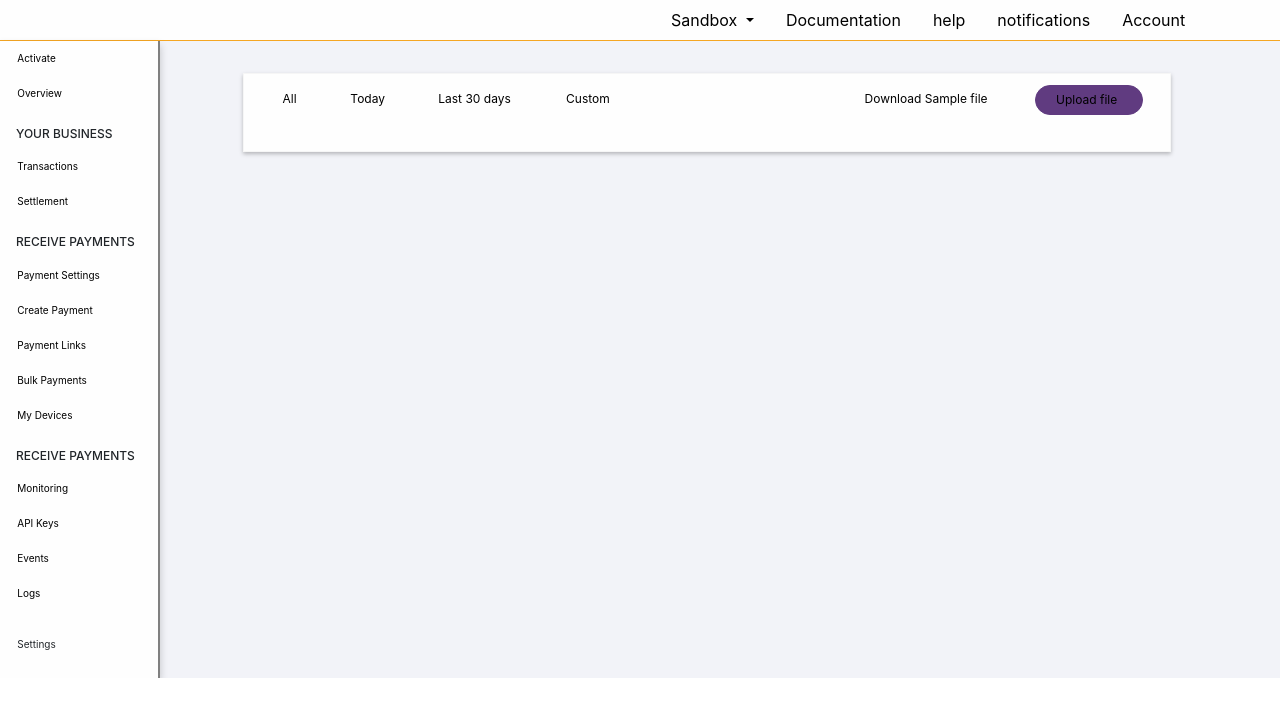
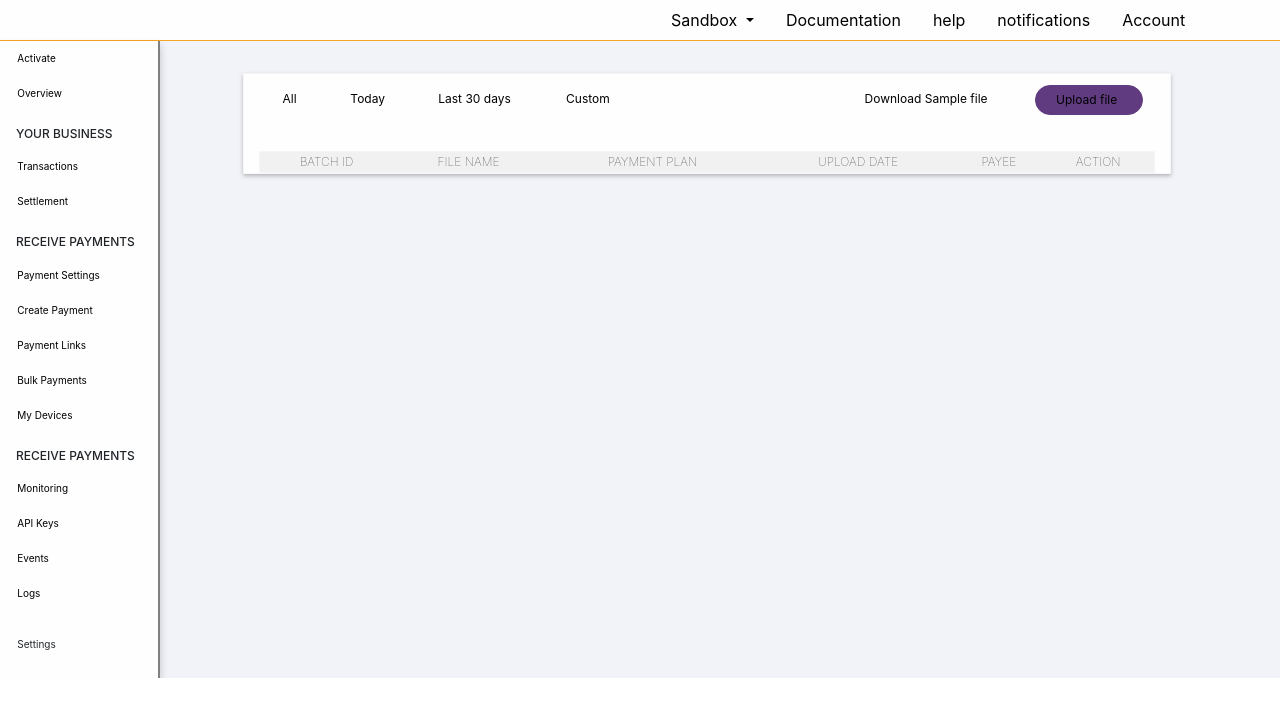
Before and after one commit to emmanuelmacharia/Jenga-prototype, an Angular app: page / in a window 1280 px wide. Shown: the top 716 px of the page. Built offline with nearby package versions, Linux system fonts and the light colour scheme.

Commit message:
the table headers are complete

```diff
--- a/src/app/app.module.ts
+++ b/src/app/app.module.ts
@@ -7,6 +7,7 @@ import { TopNavComponent } from './top-nav/top-nav.component';
 import { SideNavComponent } from './side-nav/side-nav.component';
 import { DataCardComponent } from './data-card/data-card.component';
 import { DataCardNavComponent } from './data-card-nav/data-card-nav.component';
+import { DatatableComponent } from './datatable/datatable.component';
 
 @NgModule({
   declarations: [
@@ -14,7 +15,8 @@ import { DataCardNavComponent } from './data-card-nav/data-card-nav.component';
     TopNavComponent,
     SideNavComponent,
     DataCardComponent,
-    DataCardNavComponent
+    DataCardNavComponent,
+    DatatableComponent
   ],
   imports: [
     BrowserModule,
--- a/src/app/data-card/data-card.component.html
+++ b/src/app/data-card/data-card.component.html
@@ -1,3 +1,4 @@
 <section class="datacard-container">
   <app-data-card-nav></app-data-card-nav>
+  <app-datatable></app-datatable>
 </section>
--- /dev/null
+++ b/src/app/datatable/datatable.component.css
@@ -0,0 +1,15 @@
+.container table {
+  font-size: 12px;
+  width: 100%;
+}
+
+.container table .table-head {
+  border: solid 1px #f6f6f6;
+  background-color: #f1f1f1;
+}
+
+.container table tr th {
+  margin: 1rem;
+  font-weight: 100;
+  text-align: center;
+}
--- /dev/null
+++ b/src/app/datatable/datatable.component.html
@@ -0,0 +1,12 @@
+<div class="container">
+  <table>
+    <tr class="table-head">
+      <th>BATCH ID</th>
+      <th>FILE NAME</th>
+      <th>PAYMENT PLAN</th>
+      <th>UPLOAD DATE</th>
+      <th>PAYEE</th>
+      <th>ACTION</th>
+    </tr>
+  </table>
+</div>
--- /dev/null
+++ b/src/app/datatable/datatable.component.ts
@@ -0,0 +1,16 @@
+import { Component, OnInit } from '@angular/core';
+
+@Component({
+  selector: 'app-datatable',
+  templateUrl: './datatable.component.html',
+  styleUrls: ['./datatable.component.css']
+})
+export class DatatableComponent implements OnInit {
+  hasData = true;
+
+  constructor() { }
+
+  ngOnInit() {
+  }
+
+}
```
Also changed, not shown: 1 other file (tests, documents, lock files or other folders).
